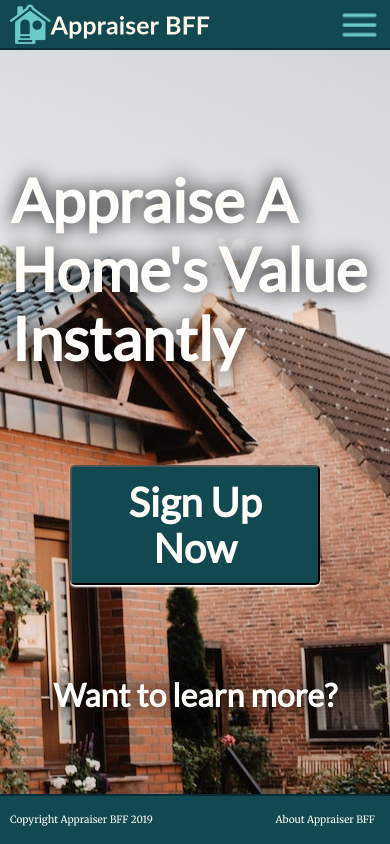
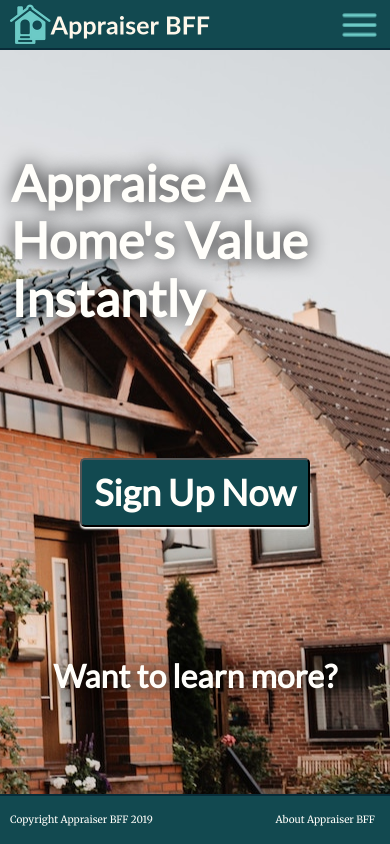
Before and after one commit to bw-appraisers-bff/front-end, a React (Create React App) app in the folder appraisers-bff/: page / in a window 390 px wide. Shown: the top 844 px of the page. Built offline with nearby package versions, Linux system fonts and the light colour scheme; no server answers.

Commit message:
mobile polish

```diff
--- a/appraisers-bff/src/assets/splash.scss
+++ b/appraisers-bff/src/assets/splash.scss
@@ -13,15 +13,16 @@
 
     .banner {
         width: 100%;
-        margin-top: 6rem;
 
         h1 {
             color: $text-white;
             font-size: 8rem;
             text-shadow: 0 0 20px #000;
+            margin-top: 6rem;
 
             @media #{$responsive-phone} {
-                font-size: 6rem;
+                font-size: 5rem;
+                margin-top: 3rem;
             }
         }
     }
@@ -36,7 +37,7 @@
         padding: 12px;
         box-shadow: 0px 2px 2px $text-white;
         font-family: $font-header;
-        font-size: 4rem;
+        font-size: 3.6rem;
         font-weight: 900;
         cursor: pointer;
         outline: none;
```
